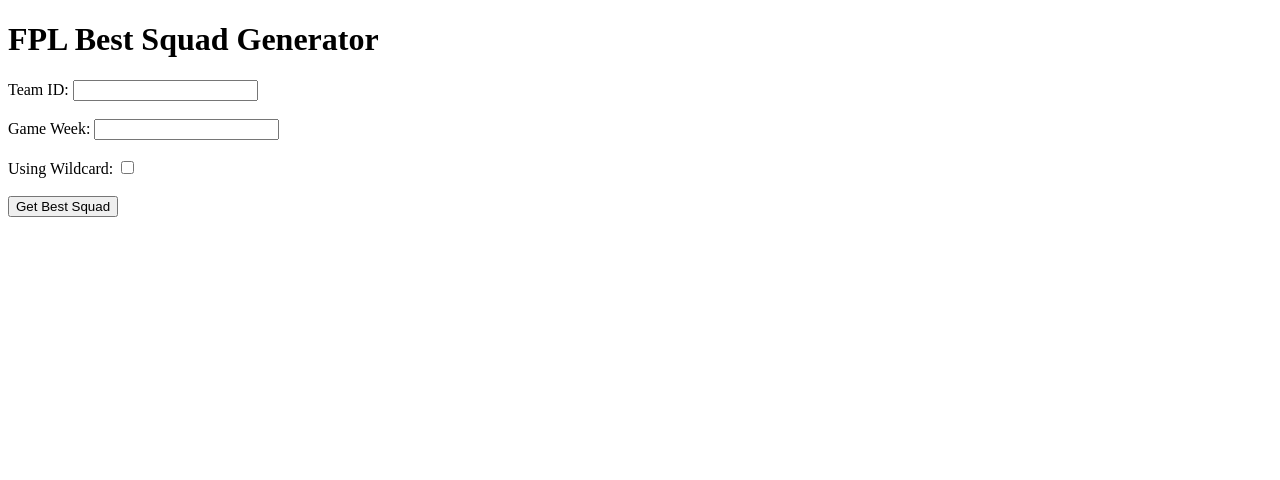
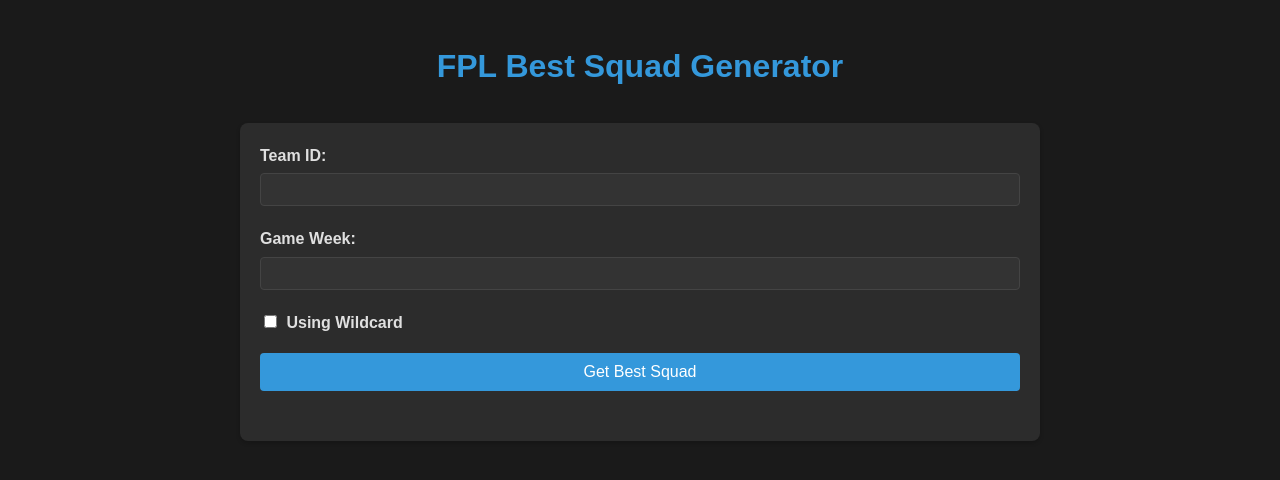
Before and after one commit to infinitetrooper/SiegFPL, a Flask app: page / in a window 1280 px wide. Shown: the top 480 px of the page. Run offline with Flask 3, Linux system fonts and the light colour scheme; parts of the project's set-up code (start-up, migrations or seed data) failed here and were passed over.

Commit message:
Improved UI of webpage

```diff
--- a/app.py
+++ b/app.py
@@ -3,9 +3,10 @@ from src.main import get_best_squad
 
 app = Flask(__name__)
 
-
 @app.route('/', methods=['GET', 'POST'])
 def index():
+    result = None
+    error = None
     if request.method == 'POST':
         team_id = request.form['team_id']
         game_week = request.form['game_week']
@@ -14,17 +15,16 @@ def index():
         try:
             squad, best_11, captain, predicted_points = get_best_squad(
                 int(team_id), int(game_week), wildcard)
-            return render_template('result.html',
-                                   squad=squad,
-                                   best_11=best_11,
-                                   captain=captain,
-                                   predicted_points=predicted_points)
+            result = {
+                'squad': squad,
+                'best_11': best_11,
+                'captain': captain,
+                'predicted_points': predicted_points
+            }
         except Exception as e:
-            error_message = str(e)
-            return render_template('index.html', error=error_message)
+            error = str(e)
 
-    return render_template('index.html')
-
+    return render_template('index.html', result=result, error=error)
 
 if __name__ == '__main__':
     app.run(host='0.0.0.0', port=80)
--- a/templates/index.html
+++ b/templates/index.html
@@ -4,23 +4,145 @@
     <meta charset="UTF-8">
     <meta name="viewport" content="width=device-width, initial-scale=1.0">
     <title>FPL Best Squad Generator</title>
+    <style>
+        body {
+            font-family: Arial, sans-serif;
+            line-height: 1.6;
+            color: #e0e0e0;
+            max-width: 800px;
+            margin: 0 auto;
+            padding: 20px;
+            background-color: #1a1a1a;
+        }
+        h1, h2 {
+            color: #3498db;
+            margin-bottom: 20px;
+        }
+        h1 {
+            text-align: center;
+            margin-bottom: 30px;
+        }
+        .container {
+            background-color: #2c2c2c;
+            padding: 20px;
+            border-radius: 8px;
+            box-shadow: 0 2px 4px rgba(0, 0, 0, 0.2);
+            margin-bottom: 20px;
+        }
+        form {
+            margin-bottom: 30px;
+        }
+        label {
+            display: block;
+            margin-bottom: 5px;
+            font-weight: bold;
+        }
+        input[type="number"], input[type="checkbox"] {
+            width: 100%;
+            padding: 8px;
+            margin-bottom: 20px;
+            border: 1px solid #444;
+            border-radius: 4px;
+            box-sizing: border-box;
+            background-color: #333;
+            color: #e0e0e0;
+        }
+        input[type="checkbox"] {
+            width: auto;
+            margin-right: 5px;
+        }
+        input[type="submit"] {
+            background-color: #3498db;
+            color: #fff;
+            padding: 10px 15px;
+            border: none;
+            border-radius: 4px;
+            cursor: pointer;
+            font-size: 16px;
+            width: 100%;
+        }
+        input[type="submit"]:hover {
+            background-color: #2980b9;
+        }
+        .error {
+            color: #e74c3c;
+            margin-bottom: 15px;
+            text-align: center;
+        }
+        ul {
+            list-style-type: none;
+            padding: 0;
+        }
+        li {
+            padding: 10px;
+            border-bottom: 1px solid #444;
+        }
+        li:last-child {
+            border-bottom: none;
+        }
+        .captain {
+            font-weight: bold;
+            color: #e74c3c;
+        }
+        .predicted-points {
+            font-size: 1.2em;
+            font-weight: bold;
+            text-align: center;
+            margin-top: 20px;
+        }
+    </style>
 </head>
 <body>
     <h1>FPL Best Squad Generator</h1>
+
+    <div class="container">
         {% if error %}
-    <p style="color: red;">{{ error }}</p>
+        <p class="error">{{ error }}</p>
         {% endif %}
         <form method="POST">
             <label for="team_id">Team ID:</label>
-        <input type="number" id="team_id" name="team_id" required><br><br>
+            <input type="number" id="team_id" name="team_id" required>
 
             <label for="game_week">Game Week:</label>
-        <input type="number" id="game_week" name="game_week" required><br><br>
+            <input type="number" id="game_week" name="game_week" required>
 
-        <label for="wildcard">Using Wildcard:</label>
-        <input type="checkbox" id="wildcard" name="wildcard"><br><br>
+            <label for="wildcard">
+                <input type="checkbox" id="wildcard" name="wildcard">
+                Using Wildcard
+            </label>
 
             <input type="submit" value="Get Best Squad">
         </form>
+    </div>
+
+    {% if result %}
+    <div class="container">
+        <h2>Full Squad</h2>
+        <ul>
+        {% for player in result.squad.itertuples() %}
+            <li>{{ player.name }} - {{ player.position }} - Cost: {{ player.now_cost }} - xPts: {{ player.xPts }}</li>
+        {% endfor %}
+        </ul>
+    </div>
+
+    <div class="container">
+        <h2>Best Starting 11</h2>
+        <ul>
+        {% for player in result.best_11.itertuples() %}
+            <li>{{ player.name }} - {{ player.position }} - Cost: {{ player.now_cost }} - xPts: {{ player.xPts }}</li>
+        {% endfor %}
+        </ul>
+    </div>
+
+    <div class="container">
+        <h2>Captain</h2>
+        <p class="captain">{{ result.captain["name"] }} - xPts: {{ result.captain["xPts"] }} - Cost: {{ result.captain["now_cost"] }}</p>
+    </div>
+
+    <div class="predicted-points">
+        <h2>Predicted Points</h2>
+        <p>{{ result.predicted_points }}</p>
+    </div>
+    {% endif %}
 </body>
 </html>
```
Also changed, not shown: templates/result.html (deleted, +0 -33 lines), 1 other file. Lines whose indentation alone changed are shown as unchanged.
